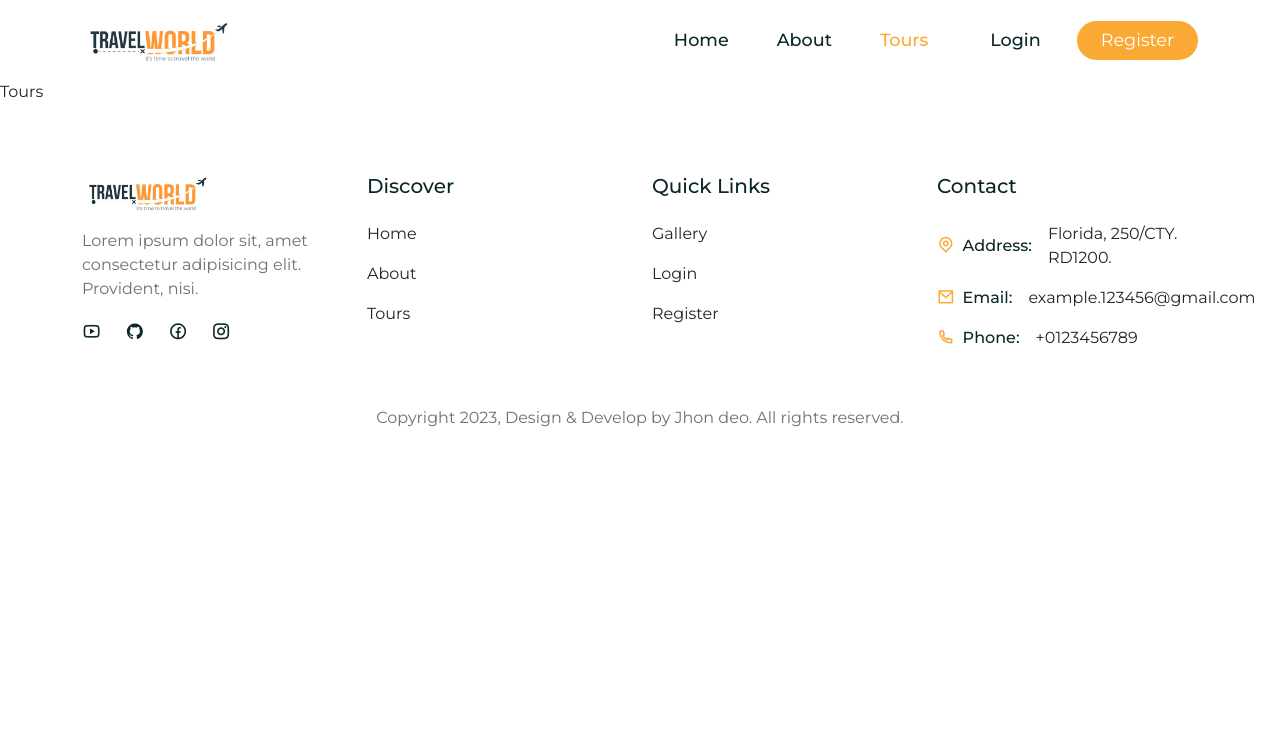
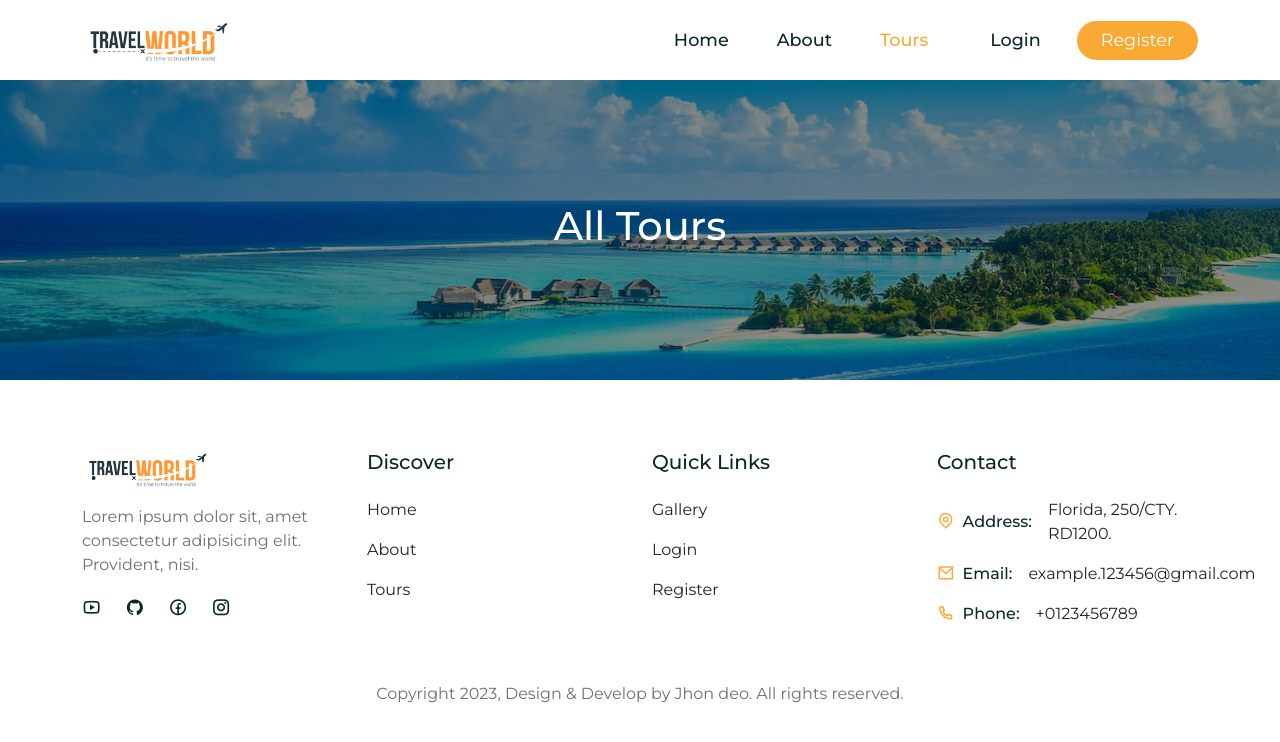
Before and after one commit to kibria-khandaker/tourbooking-frontend, a React (Create React App) app: page /tours in a window 1280 px wide. Shown: the top 742 px of the page. Built offline with nearby package versions, Linux system fonts and the light colour scheme; a web font is replaced by a local one.

Commit message:
Tours items start

```diff
--- a/src/pages/Tours.jsx
+++ b/src/pages/Tours.jsx
@@ -1,7 +1,12 @@
 import React from "react";
+import CommonSection from "./../shared/CommonSection";
 
 const Tours = () => {
-  return <div>Tours</div>;
+  return (
+    <div>
+      <CommonSection title={"All Tours"} />
+    </div>
+  );
 };
 
 export default Tours;
--- a/src/shared/CommonSection.jsx
+++ b/src/shared/CommonSection.jsx
@@ -2,12 +2,18 @@ import React from "react";
 import "./common-section.css";
 
 import { Col, Container, Row } from "reactstrap";
-const CommonSection = () => {
-  return <>
-
-
-
-  </>;
+const CommonSection = ({ title }) => {
+  return (
+    <section className="common__section">
+      <Container>
+        <Row>
+          <Col lg="12">
+            <h1>{title}</h1>
+          </Col>
+        </Row>
+      </Container>
+    </section>
+  );
 };
 
 export default CommonSection;
--- a/src/shared/common-section.css
+++ b/src/shared/common-section.css
@@ -0,0 +1,15 @@
+.common__section {
+  background: linear-gradient(rgba(0, 0, 0, 0.45), rgba(0, 0, 0, 0.45)),
+    url("../assets/images/tour.jpg") no-repeat center center;
+  background-size: cover;
+  height: 300px;
+  display: flex;
+  align-items: center;
+  justify-content: center;
+  text-align: center;
+}
+
+.common__section h1{
+font-size: 2.5rem;
+color: #fff;
+}
```
